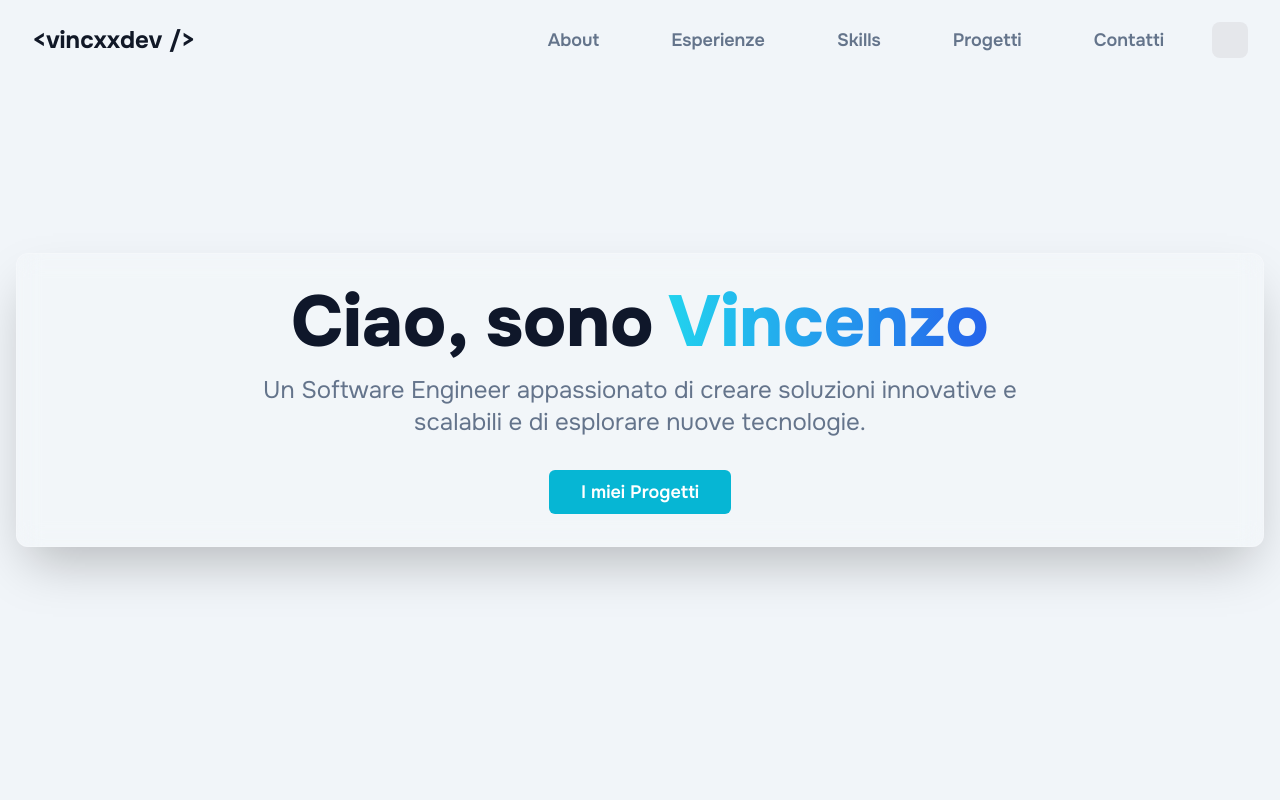
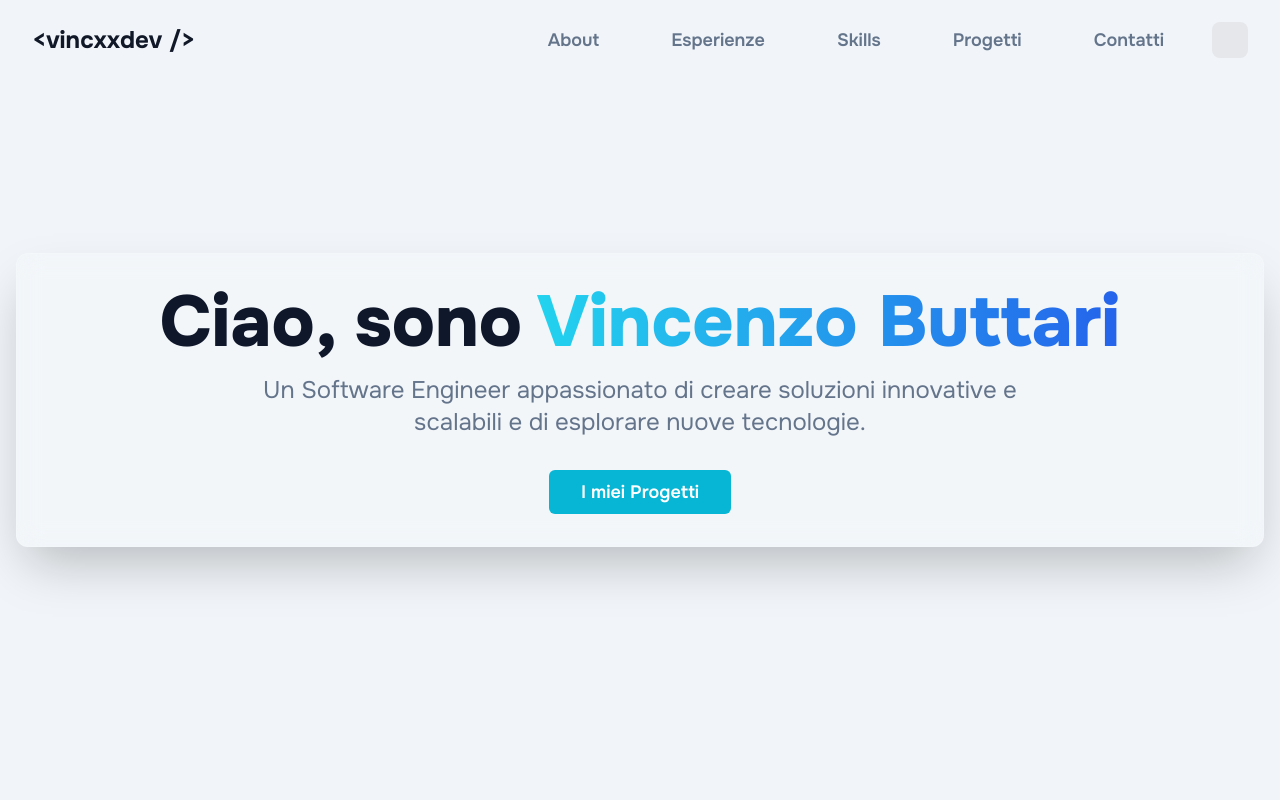
Before and after one commit to vincxxdev/portfolio, a Next.js app: page / in a window 1280 px wide. Shown: the top 800 px of the page. Built offline with nearby package versions, Linux system fonts and the light colour scheme.

Commit message:
Updated hero section with my real name

```diff
--- a/src/app/components/Hero.tsx
+++ b/src/app/components/Hero.tsx
@@ -45,7 +45,7 @@ const Hero = () => {
                   transition={{ duration: 0.8, delay: 0.2 }}
                   className="text-5xl md:text-7xl font-extrabold text-primary-text leading-tight mb-4"
               >
-                  Ciao, sono <span className="bg-gradient-to-r from-cyan-400 to-blue-600 bg-clip-text text-transparent">Vincenzo</span>
+                  Ciao, sono <span className="bg-gradient-to-r from-cyan-400 to-blue-600 bg-clip-text text-transparent">Vincenzo Buttari</span>
               </motion.h1>
 
               <motion.p
```
